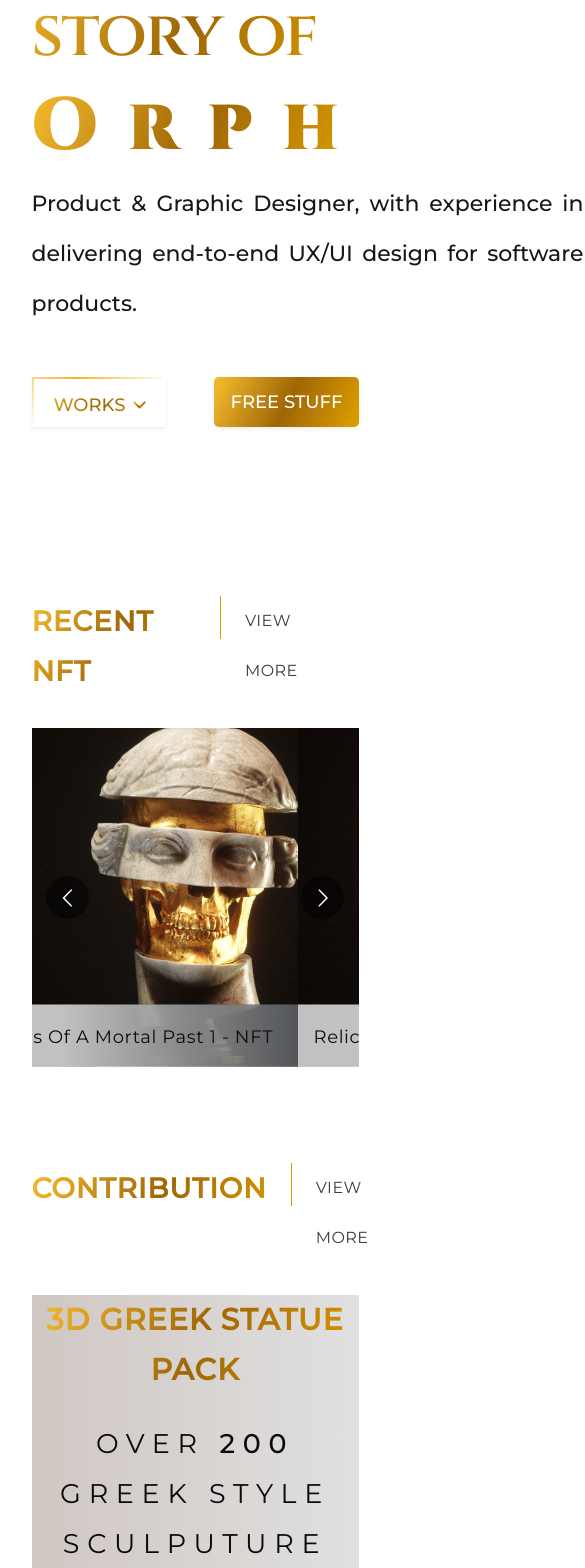
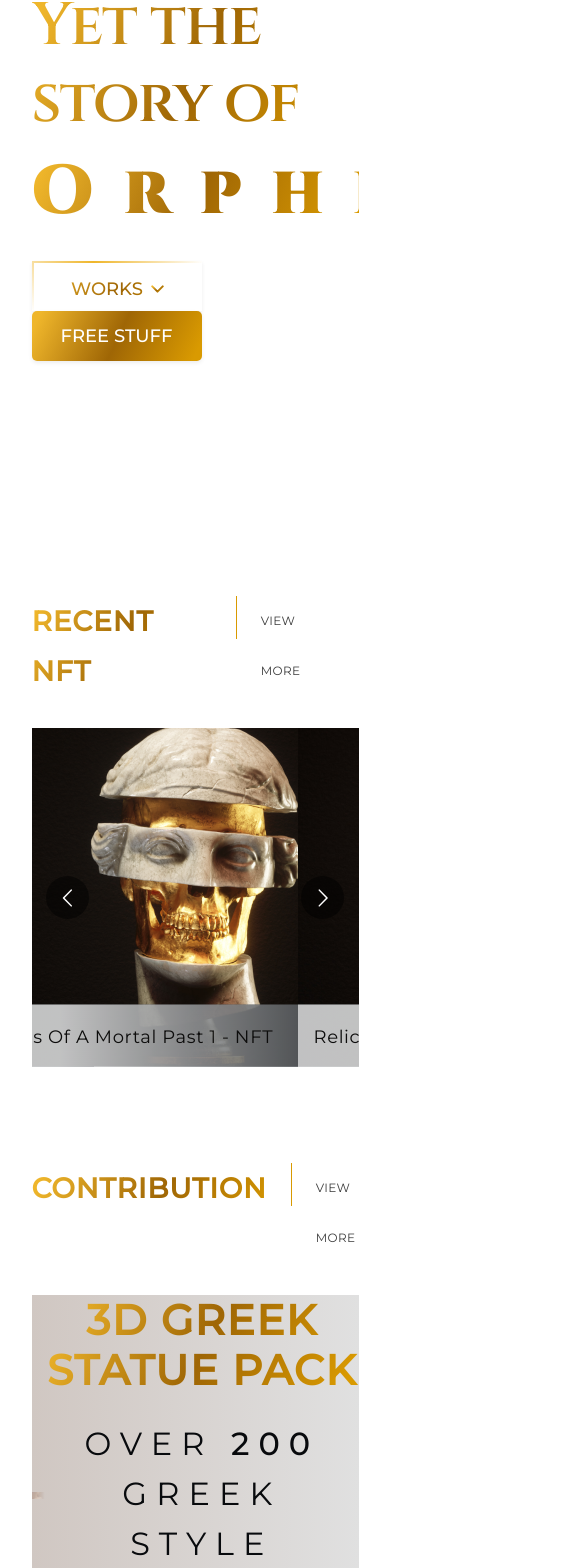
Before and after one commit to Igorgll/Orpheus-Landing-Page, a React (Create React App) app: page / in a window 390 px wide. Shown: the part 344-1912 px from the top of the page, 585 px wide, since content can reach past the window. Built offline with nearby package versions, Linux system fonts and the light colour scheme.

Commit message:
@igorgll [Task: Tweaks]

```diff
--- a/src/Global.css
+++ b/src/Global.css
@@ -144,52 +144,7 @@ body {
 }
 
 /*RESPONSIVIDADE*/
-@media (max-width: 650px) {
-    #statue_pic_div {
-        display: none;
-    }
-
-    #button__div {
-        display: flex;
-        justify-content: space-between;
-        margin-top: 2rem;
-    }
-
-    #whiteBtn {
-        width: 250px !important;
-    }
-
-    #goldBtn {
-        width: 250px !important;
-        margin-top: 1rem;
-    }
-
-    #girlStatueBlack {
-        display: none;
-    }
-
-    #row_heading {
-        font-size: 30px !important;
-    }
-
-    #row_subHeading {
-        font-size: 27px !important;
-    }
-
-    #avatarsStatues {
-        display: none;
-    }
-
-    #row_headingAvatars {
-        font-size: 30px !important;
-    }
-
-    #row_subHeadingAvatars {
-        font-size: 27px !important;
-    }
-}
-
-@media (max-width: 720px) {
+@media only screen and (max-width: 595px) {
     #statue_pic_div {
         display: none;
     }
@@ -198,42 +153,23 @@ body {
         width: 100%;
     }
 
-    #button__div {
-        margin-top: 2rem;
-        display: flex;
-        flex-direction: row;
+    #title {
+        font-size: 60px !important;
     }
 
-    #whiteBtn {
-        width: 300px !important;
+    #orpheus {
+        font-size: 69px !important;
     }
 
-    #goldBtn {
-        width: 300px !important;
-        margin-top: 1rem;
+    #orpheusText {
+         display: none;
     }
 
-    #girlStatueBlack {
-        display: none;
+    .nftH1 {
+        font-size: 28px !important;
     }
 
-    #row_heading {
-        font-size: 30px !important;
-    }
-
-    #row_subHeading {
-        font-size: 27px !important;
-    }
-
-    #avatarsStatues {
-        display: none;
-    }
-
-    #row_headingAvatars {
-        font-size: 30px !important;
-    }
-
-    #row_subHeadingAvatars {
-        font-size: 27px !important;
+    .nftH2 {
+        font-size: 12px !important;
     }
 }
--- a/src/components/fourthSection/statueAvatars.jsx
+++ b/src/components/fourthSection/statueAvatars.jsx
@@ -9,7 +9,7 @@ export default class statueAvatars extends Component {
             <Container className="container-fluid mt-5 mb-5">
 
                 <div className="row-md-12 d-flex flex-row justify-content-center align-items-center" id="rowThirdSectionAvatars">
-                    <div className="col-md-6">
+                    <div className="col-md-6" id="greek_statue_div">
                         <h1 className="text-center" id="row_headingAvatars">Greek Statue Avatars</h1>
                         <h2 className="text-center mt-4" id="row_subHeadingAvatars">+500 Greek style <span id="span200">User Avatars</span></h2>
 
```
